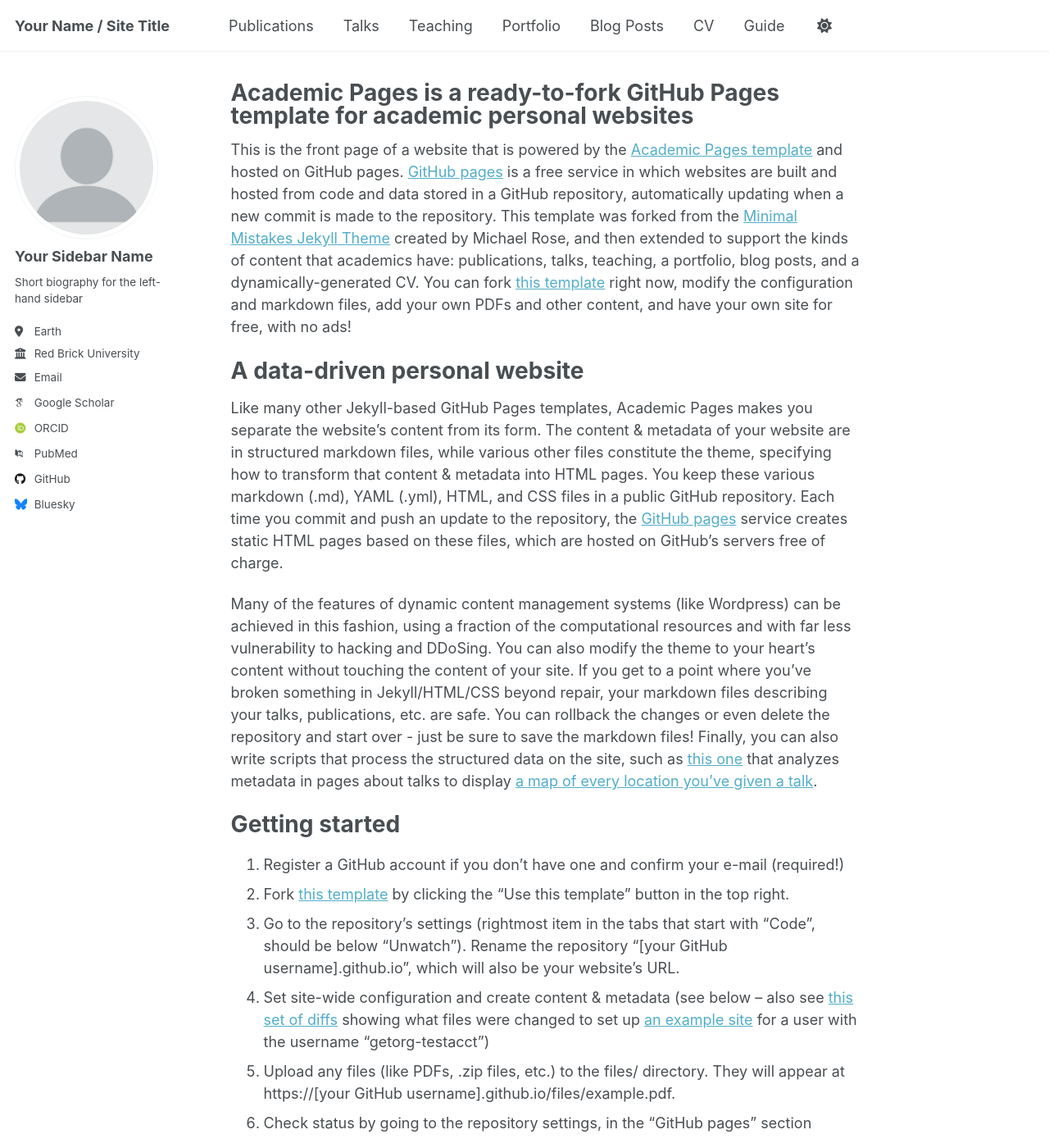
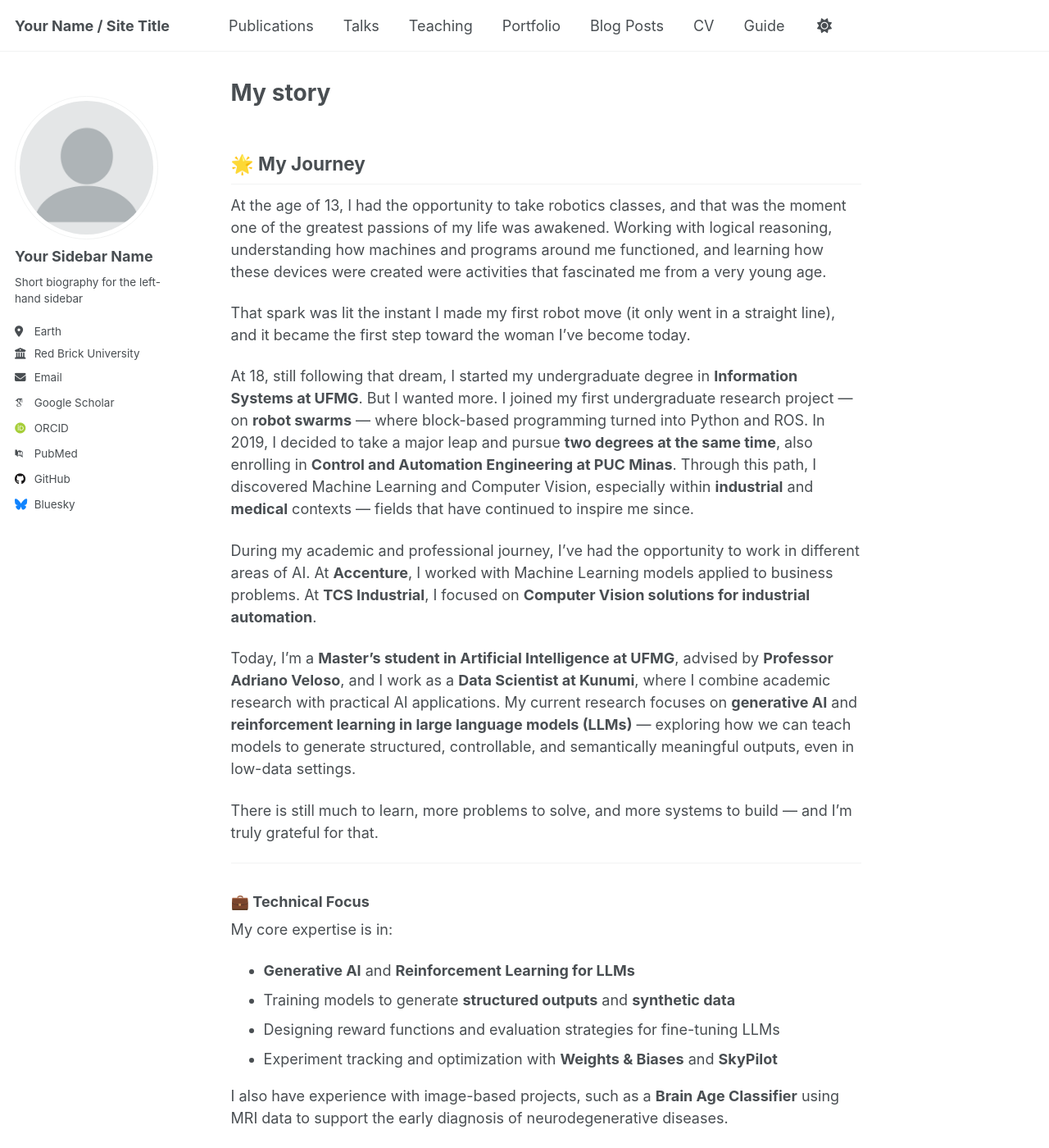
Before and after one commit to Clalloures/clalloures.github.io, a Jekyll site: the page built from _pages/about.md, in a window 1280 px wide and 1400 px high. Shown: the whole window at 82% size. Built offline with Jekyll 4.4.1, drawn with Linux system fonts in a browser that asks for light colours; some web fonts are replaced; some of the changed text lies outside the part shown.

Commit message:
Update about.md

```diff
--- a/_pages/about.md
+++ b/_pages/about.md
@@ -1,49 +1,52 @@
 ---
 permalink: /
-title: "Academic Pages is a ready-to-fork GitHub Pages template for academic personal websites"
+title: "My story"
 author_profile: true
 redirect_from:
   - /about/
   - /about.html
 ---
 
-This is the front page of a website that is powered by the [Academic Pages template](https://github.com/academicpages/academicpages.github.io) and hosted on GitHub pages. [GitHub pages](https://pages.github.com) is a free service in which websites are built and hosted from code and data stored in a GitHub repository, automatically updating when a new commit is made to the repository. This template was forked from the [Minimal Mistakes Jekyll Theme](https://mmistakes.github.io/minimal-mistakes/) created by Michael Rose, and then extended to support the kinds of content that academics have: publications, talks, teaching, a portfolio, blog posts, and a dynamically-generated CV. You can fork [this template](https://github.com/academicpages/academicpages.github.io) right now, modify the configuration and markdown files, add your own PDFs and other content, and have your own site for free, with no ads!
+## 🌟 My Journey
 
-A data-driven personal website
-======
-Like many other Jekyll-based GitHub Pages templates, Academic Pages makes you separate the website's content from its form. The content & metadata of your website are in structured markdown files, while various other files constitute the theme, specifying how to transform that content & metadata into HTML pages. You keep these various markdown (.md), YAML (.yml), HTML, and CSS files in a public GitHub repository. Each time you commit and push an update to the repository, the [GitHub pages](https://pages.github.com/) service creates static HTML pages based on these files, which are hosted on GitHub's servers free of charge.
+At the age of 13, I had the opportunity to take robotics classes, and that was the moment one of the greatest passions of my life was awakened. Working with logical reasoning, understanding how machines and programs around me functioned, and learning how these devices were created were activities that fascinated me from a very young age.
 
-Many of the features of dynamic content management systems (like Wordpress) can be achieved in this fashion, using a fraction of the computational resources and with far less vulnerability to hacking and DDoSing. You can also modify the theme to your heart's content without touching the content of your site. If you get to a point where you've broken something in Jekyll/HTML/CSS beyond repair, your markdown files describing your talks, publications, etc. are safe. You can rollback the changes or even delete the repository and start over - just be sure to save the markdown files! Finally, you can also write scripts that process the structured data on the site, such as [this one](https://github.com/academicpages/academicpages.github.io/blob/master/talkmap.ipynb) that analyzes metadata in pages about talks to display [a map of every location you've given a talk](https://academicpages.github.io/talkmap.html).
+That spark was lit the instant I made my first robot move (it only went in a straight line), and it became the first step toward the woman I’ve become today.
 
-Getting started
-======
-1. Register a GitHub account if you don't have one and confirm your e-mail (required!)
-1. Fork [this template](https://github.com/academicpages/academicpages.github.io) by clicking the "Use this template" button in the top right.
-1. Go to the repository's settings (rightmost item in the tabs that start with "Code", should be below "Unwatch"). Rename the repository "[your GitHub username].github.io", which will also be your website's URL.
-1. Set site-wide configuration and create content & metadata (see below -- also see [this set of diffs](http://archive.is/3TPas) showing what files were changed to set up [an example site](https://getorg-testacct.github.io) for a user with the username "getorg-testacct")
-1. Upload any files (like PDFs, .zip files, etc.) to the files/ directory. They will appear at https://[your GitHub username].github.io/files/example.pdf.
-1. Check status by going to the repository settings, in the "GitHub pages" section
+At 18, still following that dream, I started my undergraduate degree in **Information Systems at UFMG**. But I wanted more. I joined my first undergraduate research project — on **robot swarms** — where block-based programming turned into Python and ROS. In 2019, I decided to take a major leap and pursue **two degrees at the same time**, also enrolling in **Control and Automation Engineering at PUC Minas**. Through this path, I discovered Machine Learning and Computer Vision, especially within **industrial** and **medical** contexts — fields that have continued to inspire me since.
 
-Site-wide configuration
-------
-The main configuration file for the site is in the base directory in [_config.yml](https://github.com/academicpages/academicpages.github.io/blob/master/_config.yml), which defines the content in the sidebars and other site-wide features. You will need to replace the default variables with ones about yourself and your site's github repository. The configuration file for the top menu is in [_data/navigation.yml](https://github.com/academicpages/academicpages.github.io/blob/master/_data/navigation.yml). For example, if you don't have a portfolio or blog posts, you can remove those items from that navigation.yml file to remove them from the header.
+During my academic and professional journey, I’ve had the opportunity to work in different areas of AI. At **Accenture**, I worked with Machine Learning models applied to business problems. At **TCS Industrial**, I focused on **Computer Vision solutions for industrial automation**.
 
-Create content & metadata
-------
-For site content, there is one markdown file for each type of content, which are stored in directories like _publications, _talks, _posts, _teaching, or _pages. For example, each talk is a markdown file in the [_talks directory](https://github.com/academicpages/academicpages.github.io/tree/master/_talks). At the top of each markdown file is structured data in YAML about the talk, which the theme will parse to do lots of cool stuff. The same structured data about a talk is used to generate the list of talks on the [Talks page](https://academicpages.github.io/talks), each [individual page](https://academicpages.github.io/talks/2012-03-01-talk-1) for specific talks, the talks section for the [CV page](https://academicpages.github.io/cv), and the [map of places you've given a talk](https://academicpages.github.io/talkmap.html) (if you run this [python file](https://github.com/academicpages/academicpages.github.io/blob/master/talkmap.py) or [Jupyter notebook](https://github.com/academicpages/academicpages.github.io/blob/master/talkmap.ipynb), which creates the HTML for the map based on the contents of the _talks directory).
+Today, I’m a **Master’s student in Artificial Intelligence at UFMG**, advised by **Professor Adriano Veloso**, and I work as a **Data Scientist at Kunumi**, where I combine academic research with practical AI applications. My current research focuses on **generative AI** and **reinforcement learning in large language models (LLMs)** — exploring how we can teach models to generate structured, controllable, and semantically meaningful outputs, even in low-data settings.
 
-**Markdown generator**
+There is still much to learn, more problems to solve, and more systems to build — and I’m truly grateful for that.
 
-The repository includes [a set of Jupyter notebooks](https://github.com/academicpages/academicpages.github.io/tree/master/markdown_generator
-) that converts a CSV containing structured data about talks or presentations into individual markdown files that will be properly formatted for the Academic Pages template. The sample CSVs in that directory are the ones I used to create my own personal website at stuartgeiger.com. My usual workflow is that I keep a spreadsheet of my publications and talks, then run the code in these notebooks to generate the markdown files, then commit and push them to the GitHub repository.
+---
 
-How to edit your site's GitHub repository
-------
-Many people use a git client to create files on their local computer and then push them to GitHub's servers. If you are not familiar with git, you can directly edit these configuration and markdown files directly in the github.com interface. Navigate to a file (like [this one](https://github.com/academicpages/academicpages.github.io/blob/master/_talks/2012-03-01-talk-1.md) and click the pencil icon in the top right of the content preview (to the right of the "Raw | Blame | History" buttons). You can delete a file by clicking the trashcan icon to the right of the pencil icon. You can also create new files or upload files by navigating to a directory and clicking the "Create new file" or "Upload files" buttons.
+### 💼 Technical Focus
 
-Example: editing a markdown file for a talk
-![Editing a markdown file for a talk](/images/editing-talk.png)
+My core expertise is in:
 
-For more info
-------
-More info about configuring Academic Pages can be found in [the guide](https://academicpages.github.io/markdown/), the [growing wiki](https://github.com/academicpages/academicpages.github.io/wiki), and you can always [ask a question on GitHub](https://github.com/academicpages/academicpages.github.io/discussions). The [guides for the Minimal Mistakes theme](https://mmistakes.github.io/minimal-mistakes/docs/configuration/) (which this theme was forked from) might also be helpful.
+- **Generative AI** and **Reinforcement Learning for LLMs**
+- Training models to generate **structured outputs** and **synthetic data**
+- Designing reward functions and evaluation strategies for fine-tuning LLMs
+- Experiment tracking and optimization with **Weights & Biases** and **SkyPilot**
+
+I also have experience with image-based projects, such as a **Brain Age Classifier** using MRI data to support the early diagnosis of neurodegenerative diseases.
+
+---
+
+### 🛠️ Technical Skills
+
+I have hands-on experience with:
+- **Python**, **C**, **C++**, **C#**, **SQL**, **JavaScript**
+- **PyTorch**, **HuggingFace Transformers**, **TensorFlow**
+- **Git/GitHub**, **Docker**, **Unity (ML-Agents)**, **Streamlit**
+- **Google Cloud**, **SkyPilot**, **Weights & Biases**
+
+---
+
+**Academic Background**
+- 🎓 M.Sc. in Artificial Intelligence — UFMG (ongoing)
+- 🎓 B.Sc. in Information Systems — UFMG
+- 🎓 B.Eng. in Control and Automation Engineering — PUC Minas
```
